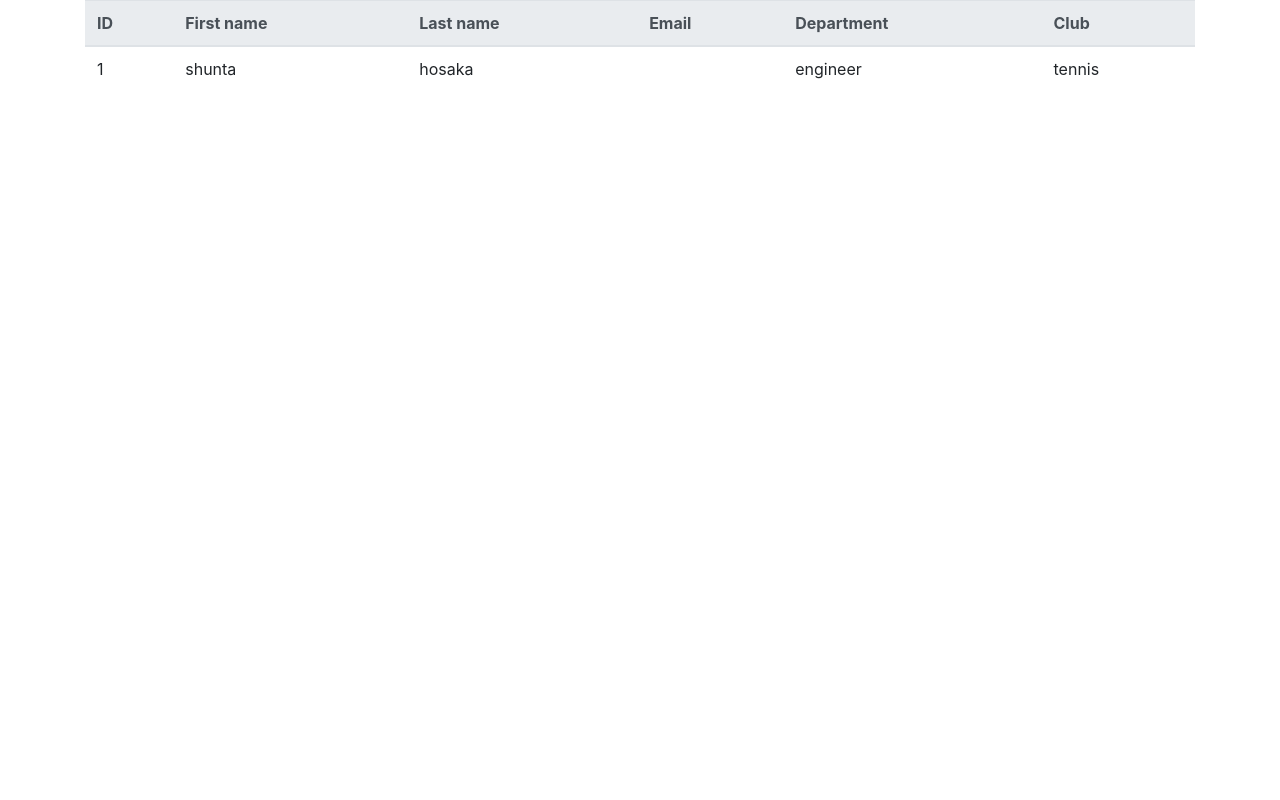
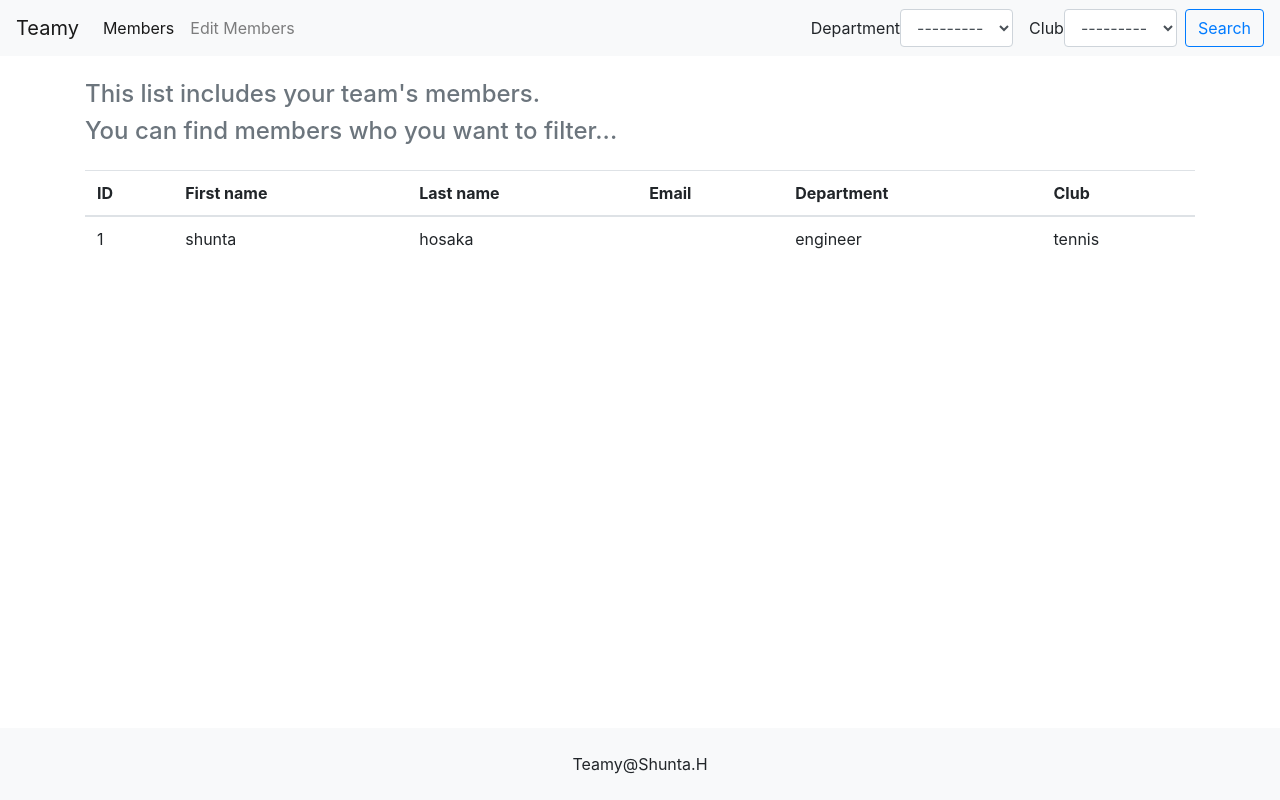
Before and after one commit to ShuntaH/teamy-django, a Django app: page / in a window 1280 px wide. Run offline with Django 3.2, Linux system fonts and the light colour scheme; data comes from the database, SQL or seed files in the repository; both versions use the stored data as it was after the commit; some libraries are stand-ins or nearby versions.

Commit message:
development

```diff
--- a/project/project/settings.py
+++ b/project/project/settings.py
@@ -44,6 +44,7 @@ INSTALLED_APPS = [
     # pip install
     'bootstrap4',
     'widget_tweaks',
+    'crispy_forms',
 ]
 
 MIDDLEWARE = [
@@ -128,3 +129,6 @@ STATIC_URL = '/static/'
 
 # custom user
 AUTH_USER_MODEL = 'teamy.User'
+
+# For Third party
+CRISPY_TEMPLATE_PACK = 'bootstrap4'
--- /dev/null
+++ b/project/teamy/forms.py
@@ -0,0 +1,12 @@
+from django import forms
+from .models import Department, Club
+
+
+class SearchForm(forms.Form):
+    department = forms.ModelChoiceField(
+        queryset=Department.objects, label='Department ', required=False
+    )
+
+    club = forms.ModelChoiceField(
+        queryset=Club.objects, label='Club ', required=False
+    )
--- a/project/teamy/templates/teamy/base.html
+++ b/project/teamy/templates/teamy/base.html
@@ -1,5 +1,6 @@
 {# Load the tag library #}
 {% load bootstrap4 %}
+{% load crispy_forms_tags %}
 
 {# Load CSS and JavaScript #}
 {% bootstrap_css %}
@@ -8,18 +9,55 @@
 {# Display django.contrib.messages as Bootstrap alerts #}
 {% bootstrap_messages %}
 <!doctype html>
-<html lang="en">
+<html lang="en" style="height: 100%;">
 <head>
     <meta charset="UTF-8">
     <meta name="viewport"
           content="width=device-width, user-scalable=no, initial-scale=1.0, maximum-scale=1.0, minimum-scale=1.0">
     <meta http-equiv="X-UA-Compatible" content="ie=edge">
+    <link rel="stylesheet" href="https://stackpath.bootstrapcdn.com/bootstrap/4.1.3/css/bootstrap.min.css"
+          integrity="sha384-MCw98/SFnGE8fJT3GXwEOngsV7Zt27NXFoaoApmYm81iuXoPkFOJwJ8ERdknLPMO" crossorigin="anonymous">
+    <script src="https://stackpath.bootstrapcdn.com/bootstrap/4.1.3/js/bootstrap.min.js"
+            integrity="sha384-ChfqqxuZUCnJSK3+MXmPNIyE6ZbWh2IMqE241rYiqJxyMiZ6OW/JmZQ5stwEULTy"
+            crossorigin="anonymous"></script>
     <title>Teamy|To manage members </title>
 </head>
-<body>
-    <div class="container">
-        {% block content %}
-        {% endblock %}
+<body style="height: 100%;">
+<header>
+    <nav class="navbar navbar-expand-lg navbar-light bg-light">
+        <a class="navbar-brand" href="{% url 'teamy:index' %}">Teamy</a>
+        <button class="navbar-toggler" type="button" data-toggle="collapse" data-target="#navbarSupportedContent"
+                aria-controls="navbarSupportedContent" aria-expanded="false" aria-label="Toggle navigation">
+            <span class="navbar-toggler-icon"></span>
+        </button>
+        <div class="collapse navbar-collapse" id="navbarSupportedContent">
+            <ul class="navbar-nav mr-auto">
+                <li class="nav-item active">
+                    <a class="nav-link" href="#">Members</a>
+                </li>
+                <li class="nav-item">
+                    <a class="nav-link" href="{% url 'admin:index' %}">Edit Members</a>
+                </li>
+            </ul>
+            <form method="get" class="form-inline my-2 my-lg-0">
+                <span class="mx-2">{{ form.department|as_crispy_field }}</span>
+                <span class="mx-2">{{ form.club|as_crispy_field }}</span>
+                <button class="btn btn-outline-primary my-2 my-sm-0" type="submit">Search</button>
+            </form>
+        </div>
+    </nav>
+</header>
+
+<div class="container">
+    <div class="dec my-4">
+        <h4 class="text-secondary">This list includes your team's members.</h4>
+        <h4 class="text-secondary">You can find members who you want to filter...</h4>
     </div>
+    {% block content %}{% endblock %}
+</div>
+
+<footer class="bg-light fixed-bottom py-4" >
+    <p class="text-center mb-0">Teamy@Shunta.H</p>
+</footer>
 </body>
 </html>
--- a/project/teamy/templates/teamy/member_list.html
+++ b/project/teamy/templates/teamy/member_list.html
@@ -1,8 +1,9 @@
 {% extends 'teamy/base.html' %}
+{% load crispy_forms_tags %}
 
 {% block content %}
 <table class="table">
-        <thead class="thead-light">
+    <thead class="">
     <tr>
         <th>ID</th>
         <th>First name</th>
--- a/project/teamy/views.py
+++ b/project/teamy/views.py
@@ -1,8 +1,40 @@
 from django.shortcuts import render
 from django.views import generic
-
+from .forms import SearchForm
 from teamy.models import Member
 
 
 class IndexView(generic.ListView):
     model = Member
+
+    def get_context_data(self, **kwargs):
+        # テンプレートに渡す辞書の作成
+        context = super().get_context_data()
+        context['form'] = SearchForm(self.request.GET)  # 元の辞書にformを追加
+        return context
+
+    def get_queryset(self):
+        # テンプレートに渡すmember_listを作成する
+        form = SearchForm(self.request.GET)
+        """Return True if the form has no errors, or False otherwise."""
+        form.is_valid()  # これをしないとcleaned_dataができない
+        '''
+        if form.is_valid()と書いていたことが多いが、今回はmodelでrequiredをfalseに
+        してあるのでis_validは必ずTrueになるがis_valid()をしないとformのcleaned_data
+        にアクセスできない
+        '''
+        queryset = super().get_queryset()
+        department = form.cleaned_data['department']
+        if department:
+            queryset = queryset.filter(department=department)
+
+        '''
+        引数のdepartmentはmodel Memberのfield名
+        代入するのはdepartment = form.cleaned_data['department']
+        '''
+
+        club = form.cleaned_data['club']
+        if club:
+            queryset = queryset.filter(club=club)
+
+        return queryset
```
Also changed, not shown: project/requirements.txt (+8 -22 lines), project/db.sqlite3. Lines whose indentation alone changed are shown as unchanged.
